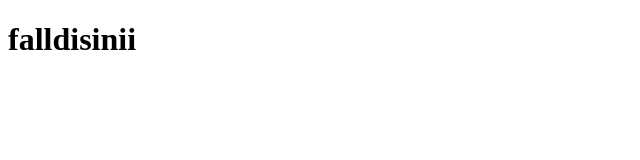
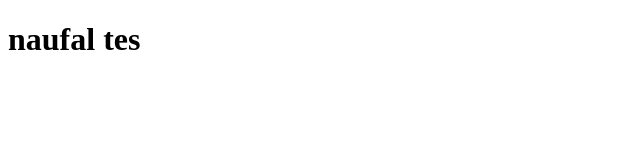
Before and after one commit to Naufalfp666/fallgit, a plain HTML site: page index.html in a window 1280 px wide. Shown: the whole page, without its empty margins (0-640 px from the left). Drawn offline with Linux system fonts and the light colour scheme.

Commit message:
Update naufal.html

```diff
--- a/index.html
+++ b/index.html
@@ -7,6 +7,6 @@
     <link rel="stylesheet" href="style.css">
 </head>
 <body>
-    <h1>falldisinii</h1>
+    <h1>naufal tes</h1>
 </body>
 </html>
```
